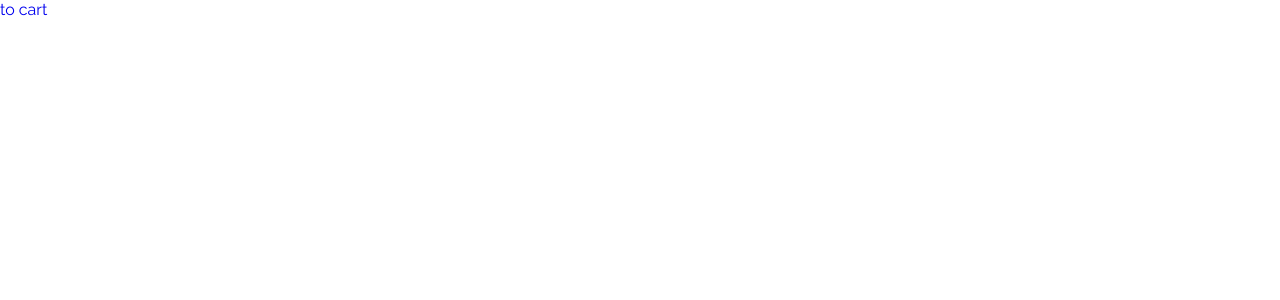
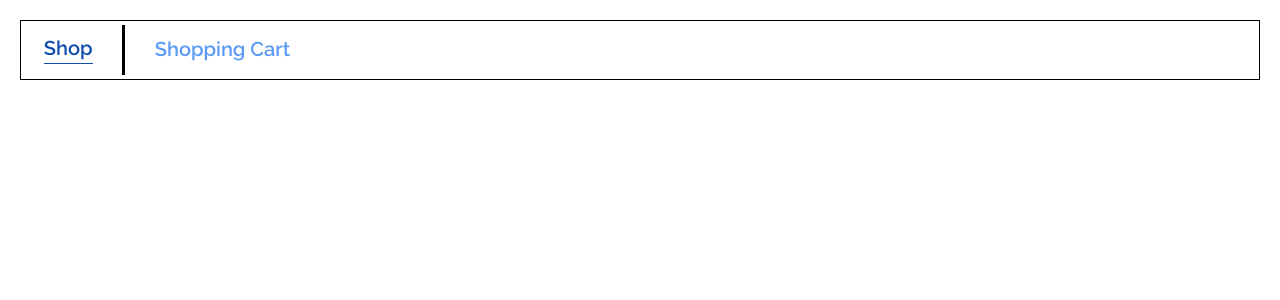
Before and after one commit to holdenn1/delivery-app, a React (Create React App) app: page / in a window 1280 px wide. Shown: the top 300 px of the page. Built offline with nearby package versions, Linux system fonts and the light colour scheme.

Commit message:
added app navigation

```diff
--- a/package.json
+++ b/package.json
@@ -11,6 +11,7 @@
     "@types/node": "^16.18.32",
     "@types/react": "^18.2.7",
     "@types/react-dom": "^18.2.4",
+    "classnames": "^2.3.2",
     "react": "^18.2.0",
     "react-dom": "^18.2.0",
     "react-redux": "^8.0.5",
--- /dev/null
+++ b/src/assets/styles/mixins/navLink.scss
@@ -0,0 +1,8 @@
+@mixin navLink($clo, $b-bot) {
+  font-size: 20px;
+  font-weight: 600;
+  color: $clo;
+  padding-bottom: 3px;
+  border-bottom: $b-bot;
+  margin: 0 4px;
+}
--- /dev/null
+++ b/src/components/AppNavigation/AppNavigation.module.scss
@@ -0,0 +1,34 @@
+@import "src/assets/styles/variables";
+@import "src/assets/styles/mixins/navLink";
+
+.wrapper {
+  width: 100%;
+  height: 60px;
+  border: 1px solid black;
+  overflow: hidden;
+  display: flex;
+  justify-content: flex-start;
+  padding: 6px;
+  margin-bottom: 6px;
+  box-sizing: border-box;
+
+  .navigation {
+    width: 280px;
+    display: flex;
+    justify-content: space-around;
+    align-items: center;
+
+    .verticaLLive {
+      border-left: 3px solid #000;
+      height: 50px;
+    }
+
+    .link {
+      @include navLink(#5b9bf6, none)
+    }
+
+    .activeLink {
+      @include navLink(#104dad, 1px solid #104dad)
+    }
+  }
+}
--- /dev/null
+++ b/src/components/AppNavigation/AppNavigation.tsx
@@ -0,0 +1,18 @@
+import React from 'react';
+import styles from './AppNavigation.module.scss'
+import {NavLink} from "react-router-dom";
+
+function AppNavigation() {
+  const activeLink = ({isActive}: any) => isActive ? styles.activeLink : styles.link;
+  return (
+    <div className={styles.wrapper}>
+      <div className={styles.navigation}>
+        <NavLink className={activeLink} to={'/'}>Shop</NavLink>
+        <div className={styles.verticaLLive}/>
+        <NavLink className={activeLink} to={'cart'}>Shopping Cart</NavLink>
+      </div>
+    </div>
+  );
+}
+
+export default AppNavigation;
--- a/src/components/Layout/index.tsx
+++ b/src/components/Layout/index.tsx
@@ -1,9 +1,14 @@
 import React from 'react';
+import styles from './styles.module.scss'
 import {Children} from './../../types';
+import AppNavigation from "../AppNavigation/AppNavigation";
 
 function Layout({children}: Children) {
   return (
-    <p>{children}</p>
+    <div className={styles.wrapper}>
+      <AppNavigation/>
+      {children}
+    </div>
   );
 }
 
--- /dev/null
+++ b/src/components/Layout/styles.module.scss
@@ -0,0 +1,6 @@
+.wrapper {
+  width: 100%;
+  height: 100%;
+  padding: 20px;
+  box-sizing: border-box;
+}
--- a/src/pages/CartPage/CartPage.tsx
+++ b/src/pages/CartPage/CartPage.tsx
@@ -1,10 +1,9 @@
 import React from 'react';
-import {Link} from "react-router-dom";
 
 function CartPage() {
   return (
     <div>
-      <div><Link to={'/'}>to shop</Link></div>
+
     </div>
   );
 }
--- a/src/pages/ShopsPage/ShopsPage.tsx
+++ b/src/pages/ShopsPage/ShopsPage.tsx
@@ -1,9 +1,8 @@
 import React from 'react';
-import {Link} from "react-router-dom";
 
 function ShopsPage() {
   return (
-    <div><Link to={'cart'}>to cart</Link></div>
+    <div></div>
   );
 }
 
```
Also changed, not shown: 1 other file (tests, documents, lock files or other folders).
